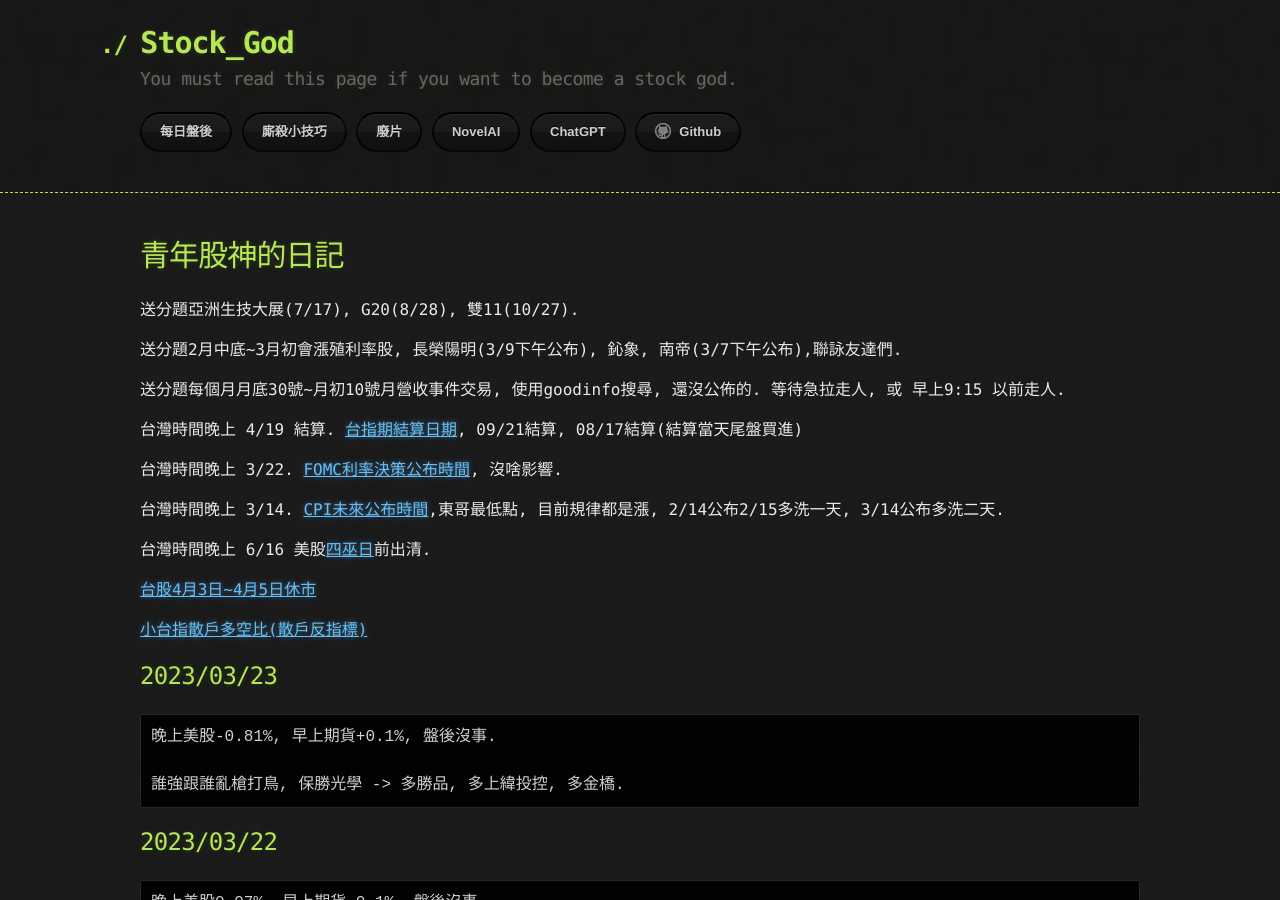
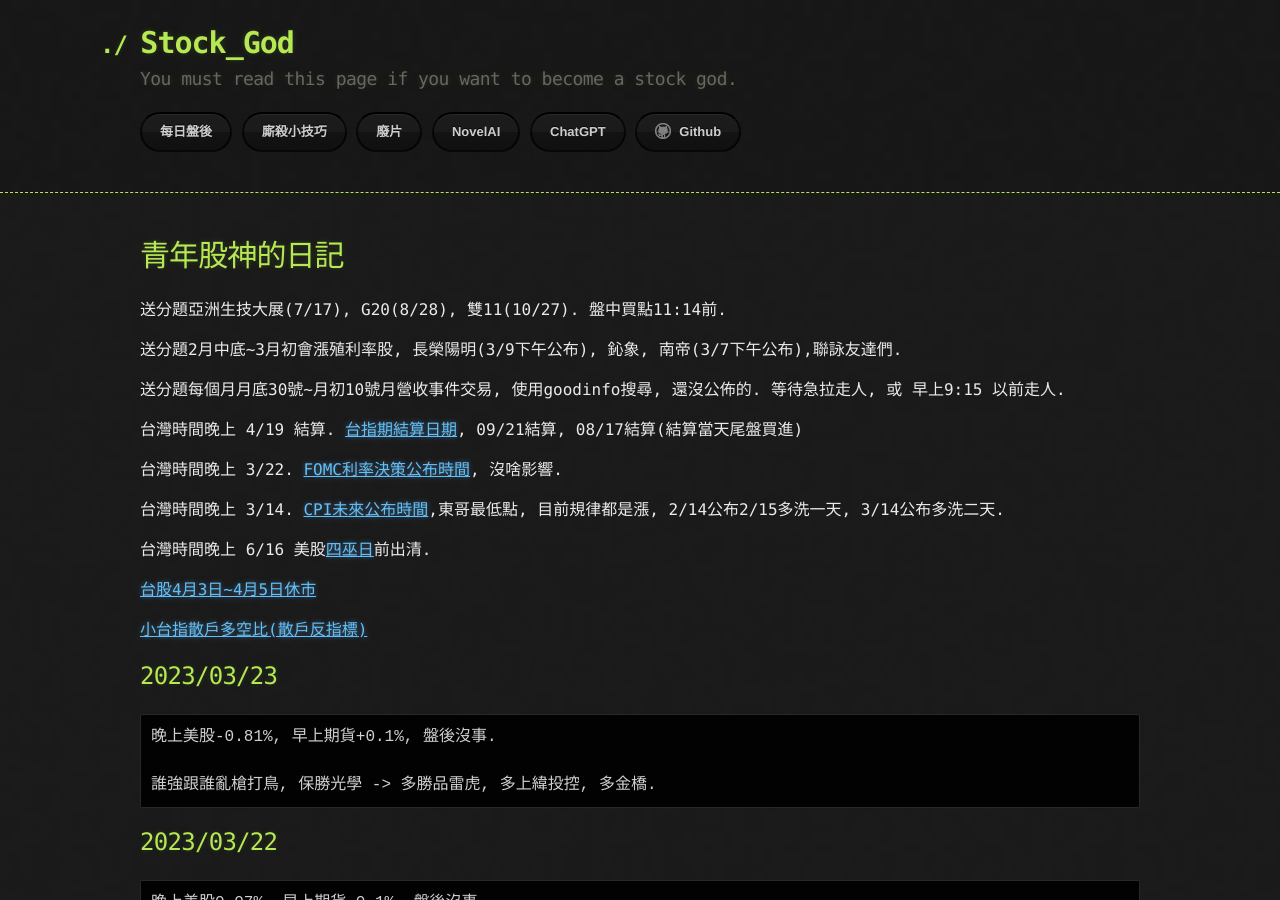
Before and after one commit to lepg5487/Stock_God, a Jekyll site: the page built from index.md, in a window 1280 px wide and 900 px high. Built offline with Jekyll 4.4.1, drawn with Linux system fonts in a browser that asks for light colours; our own code applies the rules of GitHub Pages for plain Markdown files.

Commit message:
Update index.md

````diff
--- a/index.md
+++ b/index.md
@@ -4,7 +4,7 @@ layout: testlayouts
 
 # 青年股神的日記
 
-送分題亞洲生技大展(7/17), G20(8/28), 雙11(10/27).
+送分題亞洲生技大展(7/17), G20(8/28), 雙11(10/27). 盤中買點11:14前.
 
 送分題2月中底~3月初會漲殖利率股, 長榮陽明(3/9下午公布), 鈊象, 南帝(3/7下午公布),聯詠友達們.
 
@@ -26,7 +26,7 @@ layout: testlayouts
 ```
 晚上美股-0.81%, 早上期貨+0.1%, 盤後沒事.
 
-誰強跟誰亂槍打鳥, 保勝光學 -> 多勝品, 多上緯投控, 多金橋.
+誰強跟誰亂槍打鳥, 保勝光學 -> 多勝品雷虎, 多上緯投控, 多金橋.
 ```
 
 ## 2023/03/22
````
